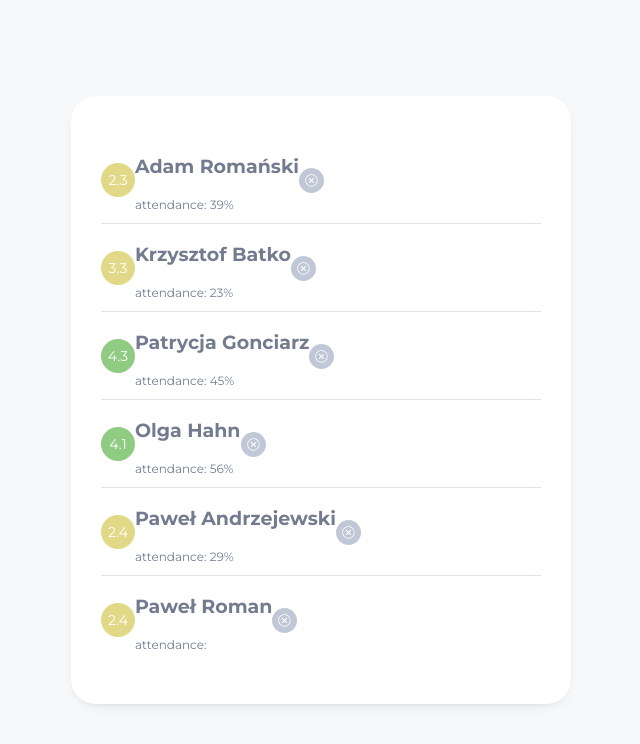
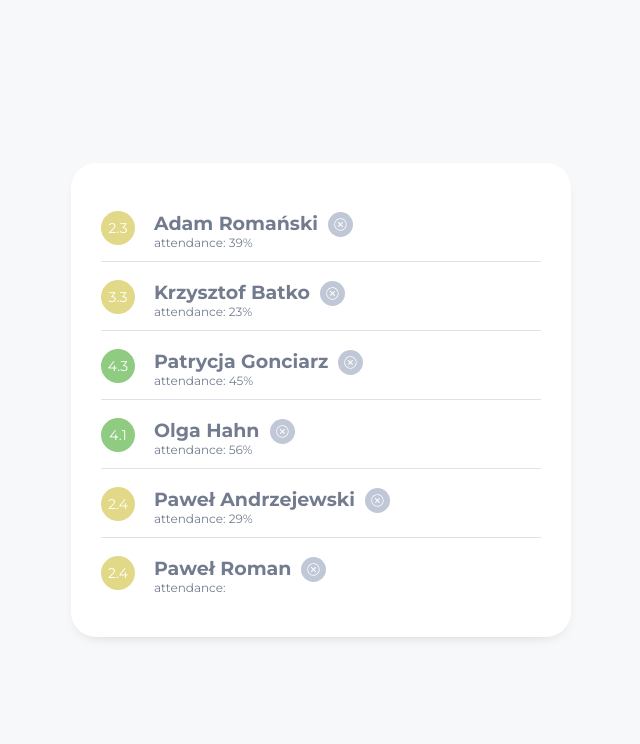
Before and after one commit to m-went/romans-exercise, a React (Create React App) app: page / in a window 1280 px wide. Shown: the top 744 px of the page, without its empty margins (319-959 px from the left). Built offline with nearby package versions, Linux system fonts and the light colour scheme.

Commit message:
add changes to scss files to finish styling exercise

```diff
--- a/src/components/UserList/UserList.module.scss
+++ b/src/components/UserList/UserList.module.scss
@@ -3,7 +3,7 @@
   background-color: themeVariables.$white;
   width: 100%;
   max-width: 500px;
-  padding: 40px 30px;
+  padding: 30px 30px;
   border-radius: 25px;
   box-shadow: 0 5px 15px -10px rgba(0, 0, 0, 0.3);
 }
--- a/src/components/UserListItem/UserListItem.js
+++ b/src/components/UserListItem/UserListItem.js
@@ -7,7 +7,7 @@ function UserListItem(props) {
   return (
     <div className={`${styles.userListItem}`}>
       <Average average={average} />
-      <div>
+      <div className={`${styles.userData}`}>
         <p className={`${styles.name}`}>{name}</p>
         <p className={`${styles.attendance}`}>attendance: {attendance}</p>
       </div>
--- a/src/components/UserListItem/UserListItem.module.scss
+++ b/src/components/UserListItem/UserListItem.module.scss
@@ -11,15 +11,25 @@
     height: 1px;
     background-color: themeVariables.$borderGrey;
   }
+  button {
+    align-self: start;
+    margin-top: 19px;
+  }
 }
 
 .name {
   font-size: themeVariables.$fontSizeL;
   font-weight: 700;
   color: themeVariables.$grey;
+  margin: 0;
 }
 
 .attendance {
   font-size: themeVariables.$fontSizeS;
   color: themeVariables.$grey;
+  margin: 0;
 }
+
+.userData {
+  margin: 19px 10px 12px 19px;
+}
```
